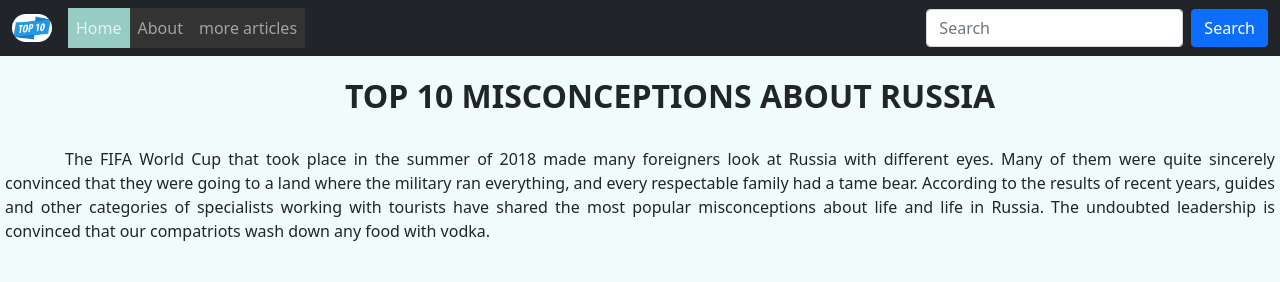
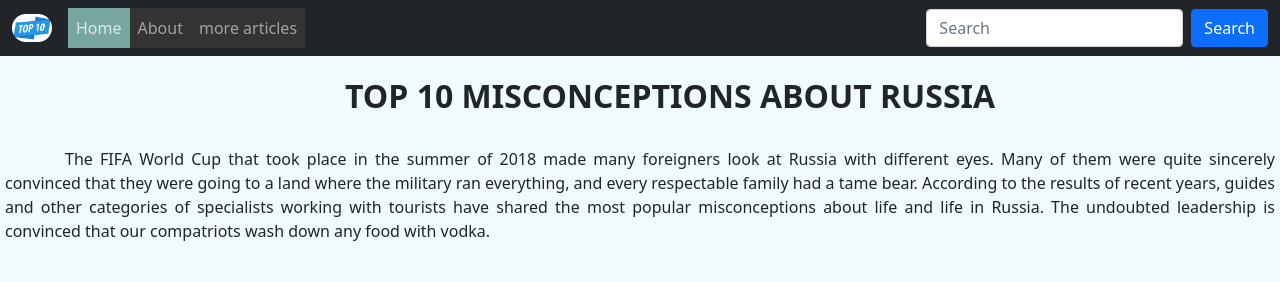
Before and after one commit to chilufya-hunter/chilufya-hunter.github.io, a website: page index.html in a window 1280 px wide. In both pictures the pointer is over the link "Home". Shown: the top 282 px of the page. Drawn offline with nearby package versions, Linux system fonts and the light colour scheme.

Commit message:
Update style.css

```diff
--- a/style.css
+++ b/style.css
@@ -56,7 +56,7 @@ ul {
   }
 
   li a:hover {
-    background-color: rgb(150, 204, 195);
+    background-color: rgb(119, 167, 159);
   }
   .sticky {
     position: fixed;
```
